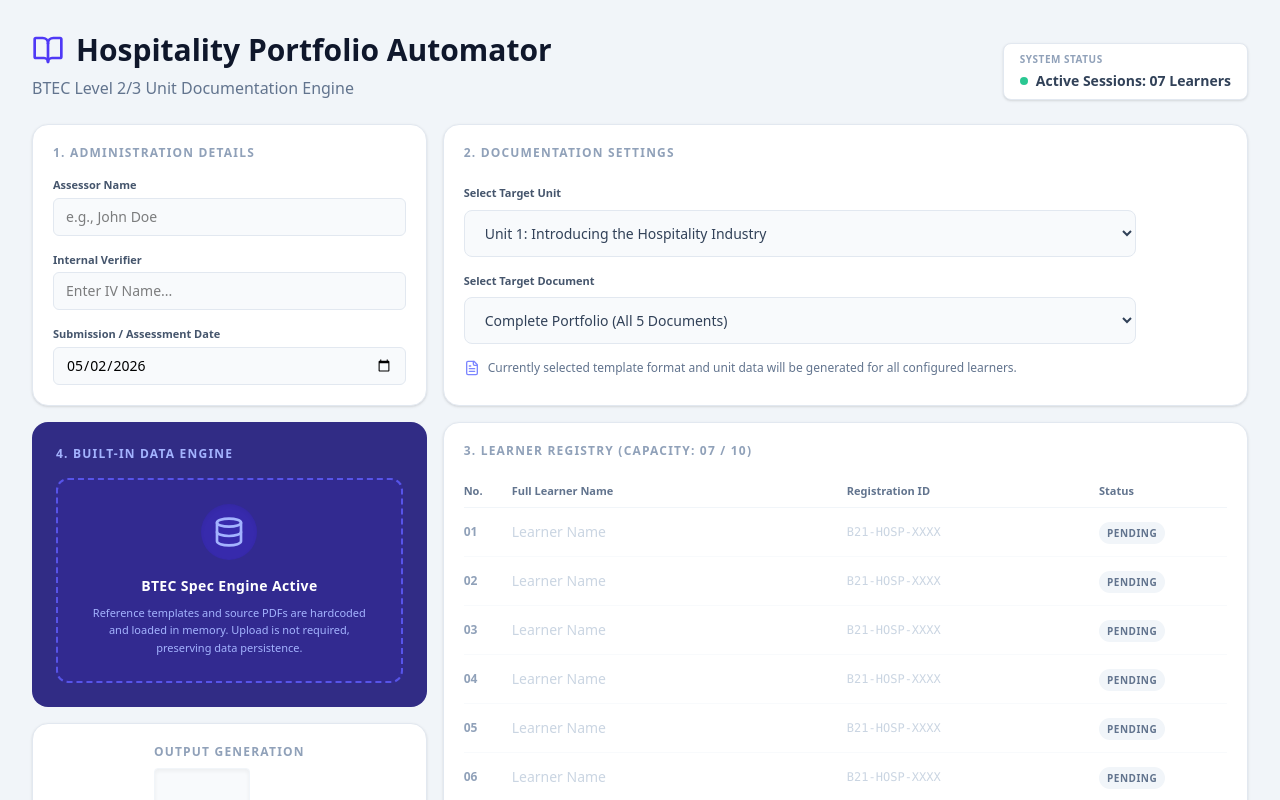
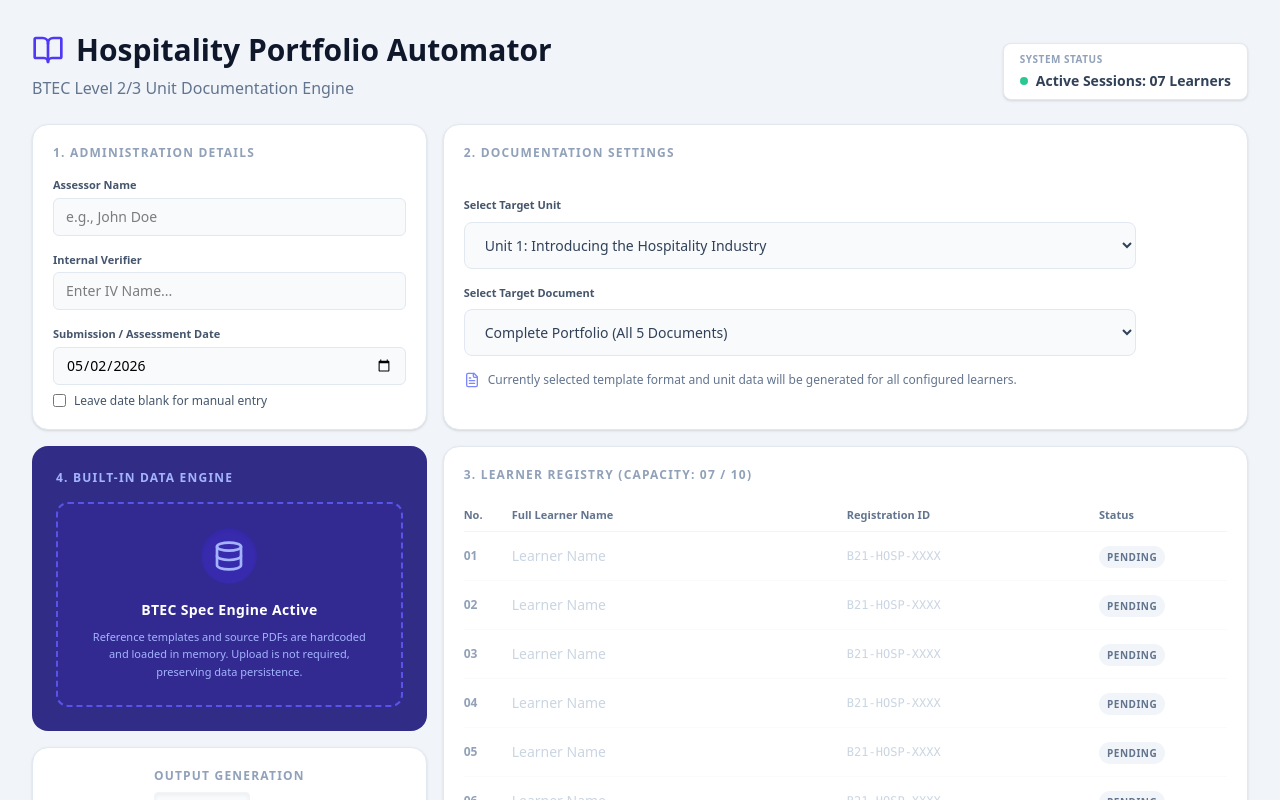
Before and after one commit to aphischsan/BTEC-DOCS-, a React (Vite) app: page / in a window 1280 px wide. Shown: the top 800 px of the page. Built offline with nearby package versions, Linux system fonts and the light colour scheme.

Commit message:
Add files via upload

```diff
--- a/src/App.tsx
+++ b/src/App.tsx
@@ -213,12 +213,27 @@ export default function App() {
               </div>
               <div>
                 <label className="block text-[11px] font-bold text-slate-600 mb-1">Submission / Assessment Date</label>
-                <input
-                  type="date"
-                  value={date}
-                  onChange={(e) => setDate(e.target.value)}
-                  className="w-full bg-slate-50 border border-slate-200 rounded-md px-3 py-2 text-sm focus:outline-none focus:ring-2 focus:ring-indigo-500 transition-shadow"
-                />
+                <div className="flex flex-col gap-2">
+                  <input
+                    type="date"
+                    value={date}
+                    onChange={(e) => setDate(e.target.value)}
+                    className="w-full bg-slate-50 border border-slate-200 rounded-md px-3 py-2 text-sm focus:outline-none focus:ring-2 focus:ring-indigo-500 transition-shadow disabled:opacity-50"
+                    disabled={date === ''}
+                  />
+                  <div className="flex items-center gap-2">
+                    <input
+                      type="checkbox"
+                      id="leaveDateBlank"
+                      checked={date === ''}
+                      onChange={(e) => setDate(e.target.checked ? '' : new Date().toISOString().split('T')[0])}
+                      className="rounded border-slate-300 text-indigo-600 focus:ring-indigo-500 cursor-pointer"
+                    />
+                    <label htmlFor="leaveDateBlank" className="text-xs text-slate-600 cursor-pointer select-none">
+                      Leave date blank for manual entry
+                    </label>
+                  </div>
+                </div>
               </div>
             </div>
           </div>
```
